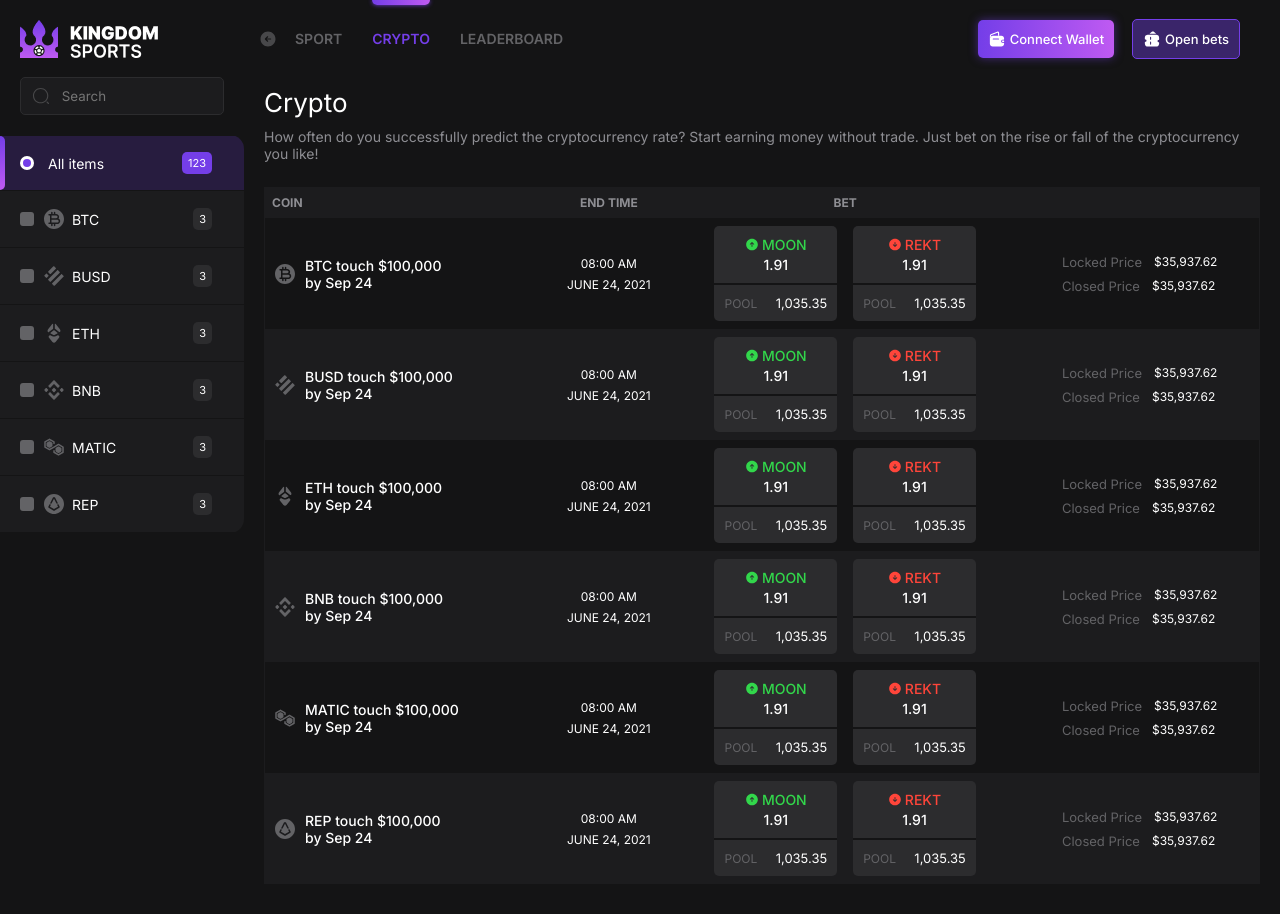
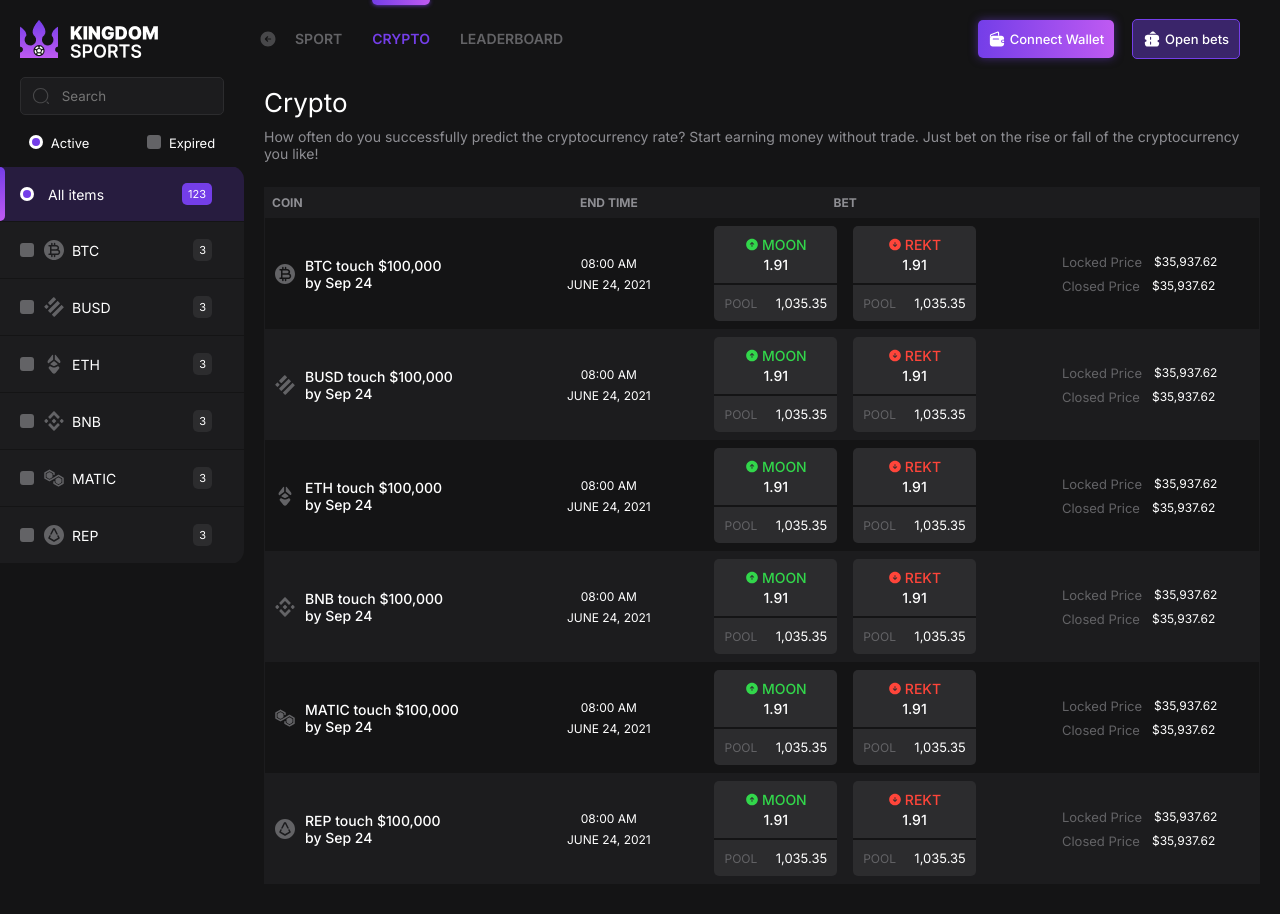
Before and after one commit to muhammad-junaid1/kingdom-sport, a React (Create React App) app: page /crypto/all in a window 1280 px wide. Shown: the top 914 px of the page. Built offline with nearby package versions, Linux system fonts and the light colour scheme.

Commit message:
expired radio button

```diff
--- a/src/components/CryptoNavbar.jsx
+++ b/src/components/CryptoNavbar.jsx
@@ -2,10 +2,10 @@ import React from 'react';
 import Navbar from "./Navbar";
 import data from "../sampleData";
 
-const CryptoNavbar = ({isMobile, forMobile, showNavbar}) => {
+const CryptoNavbar = ({isMobile, forMobile, showNavbar, cryptoActiveOrExpired, setCryptoActiveOrExpired}) => {
     return (
         <>
-            <Navbar isMobile={isMobile} forMobile={forMobile} showNavbar={showNavbar} isCrypto={true} cryptoData={data.cryptoItems}/>
+            <Navbar setCryptoActiveOrExpired={setCryptoActiveOrExpired} cryptoActiveOrExpired={cryptoActiveOrExpired} isMobile={isMobile} forMobile={forMobile} showNavbar={showNavbar} isCrypto={true} cryptoData={data.cryptoItems}/>
         </>
     );
 };
--- a/src/components/Main.jsx
+++ b/src/components/Main.jsx
@@ -24,6 +24,7 @@ const Main = () => {
   const [collapseNavbar, setCollapseNavbar] = useState(false);
   const [showBets, setShowBets] = useState(false);
   const [showNavbar, setShowNavbar] = useState(false);
+  const [cryptoActiveOrExpired, setCryptoActiveOrExpired] = useState("active");
   const [connected, setConnected] = useState(false);
   const isMobile = useMediaQuery('(max-width: 500px)');
 
@@ -39,7 +40,7 @@ const Main = () => {
     <>
       <div className="main-wrapper">
         {!isMobile && (
-          <NavbarContext.Provider value={{ setCollapseNavbar }}>
+          <NavbarContext.Provider value={{ setCollapseNavbar}}>
             <Routes>
             <Route path="/" element={<Navbar setCollapse={setCollapseNavbar} collapse={collapseNavbar && true}/>}/>
             <Route path="/sport/:page" element={<Navbar setCollapse={setCollapseNavbar}  collapse={collapseNavbar && true}/>}/>
@@ -51,6 +52,8 @@ const Main = () => {
                     isMobile={isMobile}
                     forMobile={true}
                     showNavbar={showNavbar}
+                    setCryptoActiveOrExpired={setCryptoActiveOrExpired}
+                    cryptoActiveOrExpired={cryptoActiveOrExpired}
                   />
                 }
               />
@@ -61,6 +64,8 @@ const Main = () => {
                     isMobile={isMobile}
                     forMobile={true}
                     showNavbar={showNavbar}
+                    setCryptoActiveOrExpired={setCryptoActiveOrExpired}
+                    cryptoActiveOrExpired={cryptoActiveOrExpired}
                   />
                 }
               />
@@ -242,8 +247,8 @@ const Main = () => {
 
                   } />
                   <Route path="/sport/favourites" element={<Favourites />} />
-                  <Route path="/crypto/all" element={<Crypto />} />
-                  <Route path="/crypto/:coin" element={<Crypto/>} />
+                  <Route path="/crypto/all" element={<Crypto cryptoActiveOrExpired={cryptoActiveOrExpired}/>} />
+                  <Route path="/crypto/:coin" element={<Crypto cryptoActiveOrExpired={cryptoActiveOrExpired}/>} />
                   <Route path="/leaderboard" element={<LeaderBoard />} />
                 </Routes>
                 </AllRoutesContext.Provider>
--- a/src/components/Navbar.jsx
+++ b/src/components/Navbar.jsx
@@ -1,4 +1,4 @@
-import React, { useState, useEffect } from "react";
+import React, { useState, useEffect , useContext} from "react";
 import "../css/Navbar.css";
 import SVGIcons from "./SvgIcons";
 import NavbarItem from "./NavbarItem";
@@ -18,10 +18,14 @@ const Navbar = ({
   setCollapse,
   isLive,
   liveNavbarData,
+  cryptoActiveOrExpired,
+  setCryptoActiveOrExpired
 }) => {
   const dropDowns = sampleData.dropDownsData;
   const [toggled, setToggled] = useState(null);
   const [checked, setChecked] = useState("all");
+  const [radioForActive, setRadioForActive] = useState(true);
+  const [radioForExpired, setRadioForExpired] = useState(false);
   const { search } = useLocation();
   const { coin } = useParams();
 
@@ -30,6 +34,7 @@ const Navbar = ({
   for (var value of params.keys()) {
     paramObj[value] = params.get(value);
   }
+
   useEffect(() => {
     if(coin) {
       setChecked(coin.toUpperCase());
@@ -61,6 +66,27 @@ const Navbar = ({
             <SearchInput collapse={collapse} setCollapse={setCollapse} />
           </div>
         </div>
+        {isCrypto &&
+        <>
+        <div className="crypto-coins-type">
+        <div className="radio-input">
+          <input type="radio" style={{display: "none"}} name="coins-type" value="active" checked={radioForActive}/>
+              <div className={`radio-icon${(radioForActive) ? " radio-active": ""}`}>
+                <div className="active-radio-circle" style={{display: radioForActive ? "block" : "none"}}></div>
+              </div>
+              <p onClick={() => {setRadioForActive(true); setRadioForExpired(false); setCryptoActiveOrExpired("active")}}>Active</p>
+              </div>
+
+              <div className="radio-input">
+          <input type="radio" style={{display: "none"}} name="coins-type" value="expired" checked={radioForExpired}/>
+              <div className={`radio-icon${(radioForExpired) ? " radio-active": ""}`}>
+                <div className="active-radio-circle" style={{display: radioForExpired ? "block" : "none"}}></div>
+              </div>
+              <p onClick={() => {setRadioForExpired(true); setRadioForActive(false); setCryptoActiveOrExpired("expired")}}>Expired</p>
+              </div>
+              </div>
+              </>
+          }
         <div className="navbar__main-items-container">
           <ul>
             {!isCrypto ? (
@@ -99,6 +125,7 @@ const Navbar = ({
                 </li>
               </>
             ) : (
+              [cryptoActiveOrExpired==="active" ?
               <>
                 <NavbarItem
                   isDropDown={false}
@@ -136,6 +163,7 @@ const Navbar = ({
                   );
                 })}
               </>
+              : <h4 style={{textAlign: "center"}}><u>Expired items here</u></h4>]
             )}
           </ul>
         </div>
--- a/src/components/pages/Crypto.jsx
+++ b/src/components/pages/Crypto.jsx
@@ -5,8 +5,9 @@ import CryptoRow from "./components/CryptoRow";
 import CoinSection from "./components/CoinSection";
 import sampleData from "../../sampleData";
 
-const Crypto = () => {
+const Crypto = ({cryptoActiveOrExpired}) => {
   const { coin } = useParams();
+  if(cryptoActiveOrExpired === "active"){
   return (
     <>
       {coin &&
@@ -15,7 +16,7 @@ const Crypto = () => {
           .map((item) => {
             return <CoinSection {...item} />;
           })}
-          {!coin &&
+     {!coin &&
       <div className="crypto">
         <div className="crypto__header">
           <h1>Crypto</h1>
@@ -37,7 +38,7 @@ const Crypto = () => {
                 </tr>
               </thead>
               <tbody>
-                 { sampleData.cryptoTable.map((item) => {
+                 {sampleData.cryptoTable.map((item) => {
                     return <CryptoRow {...item} />;
                   })}
               </tbody>
@@ -45,9 +46,12 @@ const Crypto = () => {
           </div>
         </div>
       </div>
-          }
+     }
     </>
   );
+    } else {
+      return  <h1><u><i>Expired crypto items here</i></u></h1>
+    }
 };
 
 export default Crypto;
--- a/src/components/pages/css/CryptoRow.css
+++ b/src/components/pages/css/CryptoRow.css
@@ -70,10 +70,13 @@
   justify-content: center;
 }
 
-.crypto-bets .crypto-bet {
+.crypto-bet {
   background-color: var(--grey5);
   border-radius: 5px;
   margin: 0 0.8rem;
+}
+
+.crypto-bets .crypto-bet{
   width: 35%;
 }
 
--- a/src/css/Navbar.css
+++ b/src/css/Navbar.css
@@ -204,6 +204,21 @@ input[type="radio"] {
     margin-top: 2.0rem;
 }
 
+.crypto-coins-type {
+    display: flex;
+    justify-content: space-around;
+    margin-bottom: 1.5rem;
+}
+
+.crypto-coins-type p {
+    font-size: 1.3rem;
+    cursor: pointer;
+}
+
+.crypto-coins-type .radio-input{
+    display: flex;
+}
+
 @media all and (max-width: 500px) {
     .navbar__header{
         padding-top:0;
```
